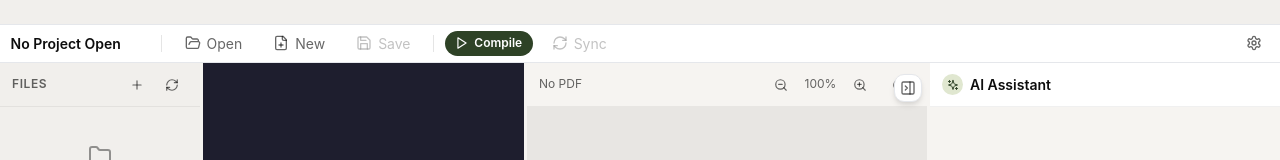
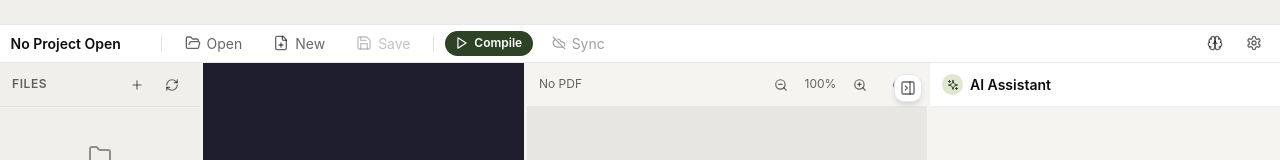
Before and after one commit to zzy1130/Aura, a Next.js app in the folder app/: page / in a window 1280 px wide. Shown: the top 160 px of the page. Built offline with nearby package versions, Linux system fonts and the light colour scheme.

Commit message:
feat(memory): Add Memory button to toolbar

```diff
--- a/app/components/Toolbar.tsx
+++ b/app/components/Toolbar.tsx
@@ -10,29 +10,91 @@ import {
   Loader2,
   Check,
   X,
+  AlertCircle,
+  Cloud,
+  CloudOff,
+  Brain,
 } from 'lucide-react';
+
+type SyncStatusType = 'not_initialized' | 'clean' | 'local_changes' | 'ahead' | 'behind' | 'diverged' | 'conflict' | 'error';
 
 interface ToolbarProps {
   projectName: string;
+  projectPath: string | null;
   isDirty: boolean;
   isCompiling: boolean;
   compileStatus: 'idle' | 'success' | 'error';
+  isSyncing: boolean;
+  syncStatus: SyncStatusType | null;
   onOpenProject: () => void;
   onNewProject: () => void;
   onSave: () => void;
   onCompile: () => void;
+  onSync: () => void;
+  onSettings: () => void;
+  onMemory: () => void;
 }
 
 export default function Toolbar({
   projectName,
+  projectPath,
   isDirty,
   isCompiling,
   compileStatus,
+  isSyncing,
+  syncStatus,
   onOpenProject,
   onNewProject,
   onSave,
   onCompile,
+  onSync,
+  onSettings,
+  onMemory,
 }: ToolbarProps) {
+  // Determine sync button state
+  const canSync = projectPath && syncStatus && syncStatus !== 'not_initialized';
+  const hasSyncIssue = syncStatus === 'conflict' || syncStatus === 'diverged' || syncStatus === 'error';
+
+  // Get sync icon
+  const getSyncIcon = () => {
+    if (isSyncing) {
+      return <Loader2 size={14} className="animate-spin" />;
+    }
+    if (!syncStatus || syncStatus === 'not_initialized') {
+      return <CloudOff size={14} />;
+    }
+    if (hasSyncIssue) {
+      return <AlertCircle size={14} />;
+    }
+    if (syncStatus === 'clean') {
+      return <Cloud size={14} />;
+    }
+    return <RefreshCw size={14} />;
+  };
+
+  // Get sync button style
+  const getSyncButtonClass = () => {
+    const base = 'btn-ghost';
+    if (!canSync) return `${base} opacity-40 cursor-not-allowed`;
+    if (hasSyncIssue) return `${base} text-warn`;
+    if (syncStatus === 'clean') return `${base} text-success`;
+    return base;
+  };
+
+  // Get sync tooltip
+  const getSyncTooltip = () => {
+    if (isSyncing) return 'Syncing...';
+    if (!syncStatus || syncStatus === 'not_initialized') return 'Not connected to Overleaf. Open Settings to configure.';
+    if (syncStatus === 'clean') return 'Synced with Overleaf';
+    if (syncStatus === 'local_changes') return 'Local changes to sync';
+    if (syncStatus === 'ahead') return 'Changes to push';
+    if (syncStatus === 'behind') return 'Changes to pull';
+    if (syncStatus === 'diverged') return 'Local and remote have diverged';
+    if (syncStatus === 'conflict') return 'Merge conflicts detected';
+    if (syncStatus === 'error') return 'Sync error';
+    return 'Sync with Overleaf';
+  };
+
   return (
     <div className="h-11 bg-white border-b border-black/6 flex items-center px-3 gap-2 titlebar-no-drag">
       {/* Project name */}
@@ -99,21 +161,34 @@ export default function Toolbar({
         <span>Compile</span>
       </button>
 
-      {/* Sync placeholder */}
+      {/* Sync */}
       <button
-        className="btn-ghost opacity-40 cursor-not-allowed"
-        title="Sync with Overleaf (Coming soon)"
-        disabled
+        onClick={canSync ? onSync : onSettings}
+        className={getSyncButtonClass()}
+        title={getSyncTooltip()}
+        disabled={isSyncing}
       >
-        <RefreshCw size={16} className="text-secondary" />
-        <span className="hidden sm:inline text-secondary">Sync</span>
+        {getSyncIcon()}
+        <span className="hidden sm:inline">
+          {canSync ? 'Sync' : 'Sync'}
+        </span>
       </button>
 
       {/* Spacer */}
       <div className="flex-1" />
 
+      {/* Memory */}
+      <button
+        onClick={onMemory}
+        className="btn-icon"
+        title="Project Memory"
+      >
+        <Brain size={16} className="text-secondary" />
+      </button>
+
       {/* Settings */}
       <button
+        onClick={onSettings}
         className="btn-icon"
         title="Settings"
       >
```
